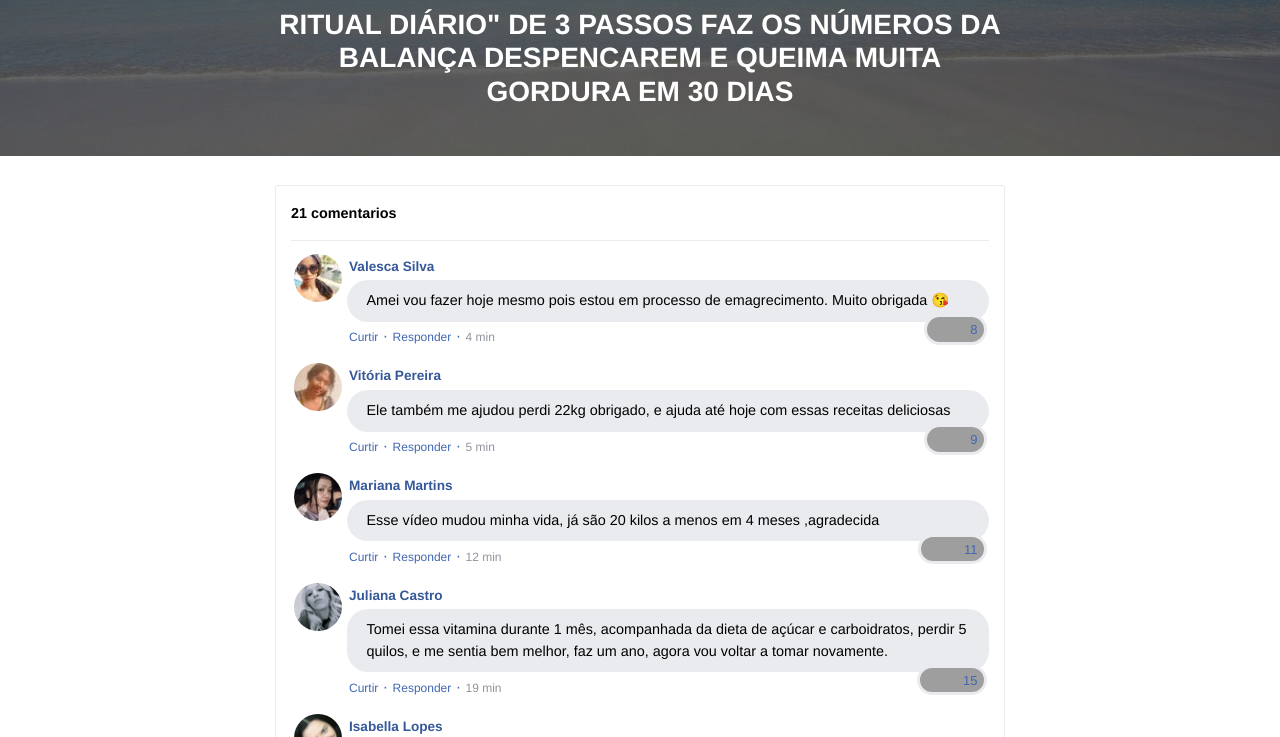
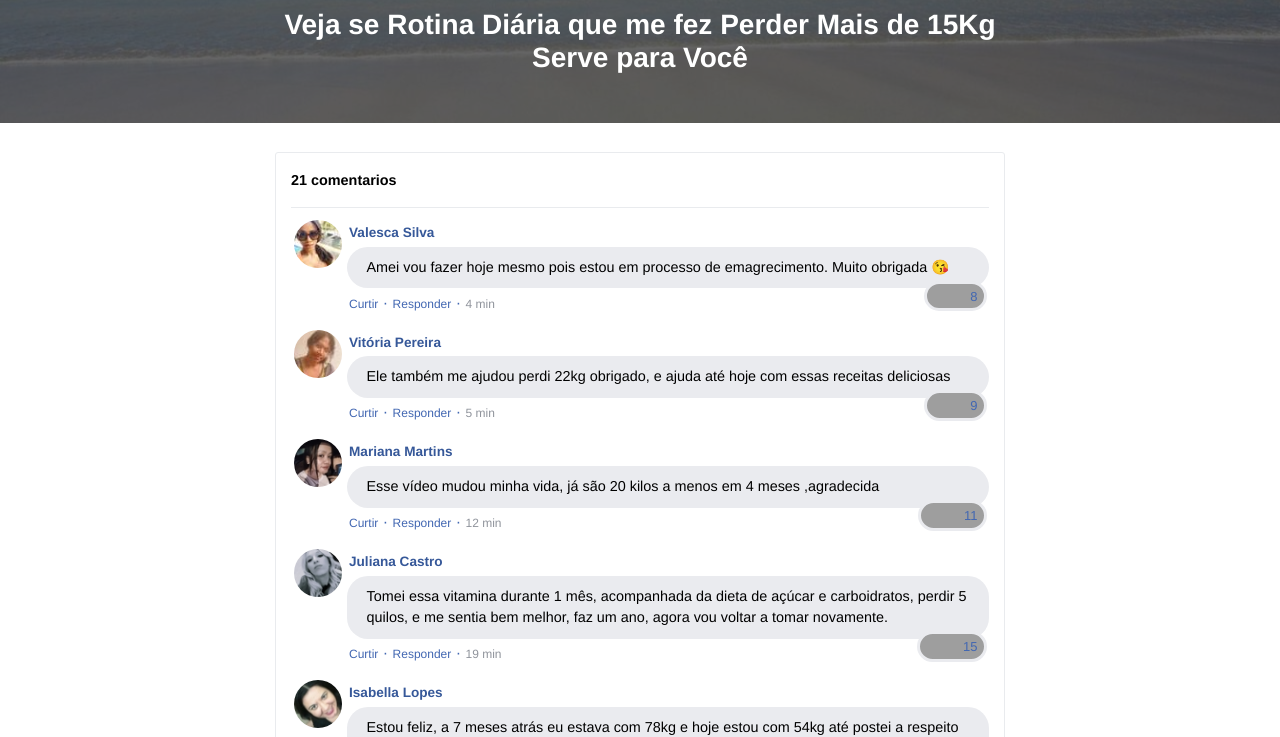
Before and after one commit to Amarildomkt/meditoxpro.online, a plain HTML site: page index.html in a window 1280 px wide. Shown: the part 136-873 px from the top of the page. Drawn offline with nearby package versions, Linux system fonts and the light colour scheme; grey boxes are pictures that could not be loaded; a script that the page names is missing.

Commit message:
Update index.html

```diff
--- a/index.html
+++ b/index.html
@@ -56,7 +56,7 @@
             <img class="img-fluid" src="./assets/img/ultrasecreto.svg">
 
             <!-- Headline -->
-            <h3 class="my-4"><b>RITUAL DIÁRIO" DE 3 PASSOS FAZ OS NÚMEROS DA BALANÇA DESPENCAREM E QUEIMA MUITA GORDURA EM 30 DIAS</b></h3>
+            <h3 class="my-4"><b>Veja se Rotina Diária que me fez Perder Mais de 15Kg Serve para Você</b></h3>
 
             <!-- VSL -->
             <script type="text/javascript" id="scr_62645113fce0410009894881">var s=document.createElement("script");s.src="https://scripts.converteai.net/9edcbefe-4898-48b7-ab4d-9b8a878051f5/players/62645113fce0410009894881/player.js",s.async=!0,document.head.appendChild(s);</script>
```
